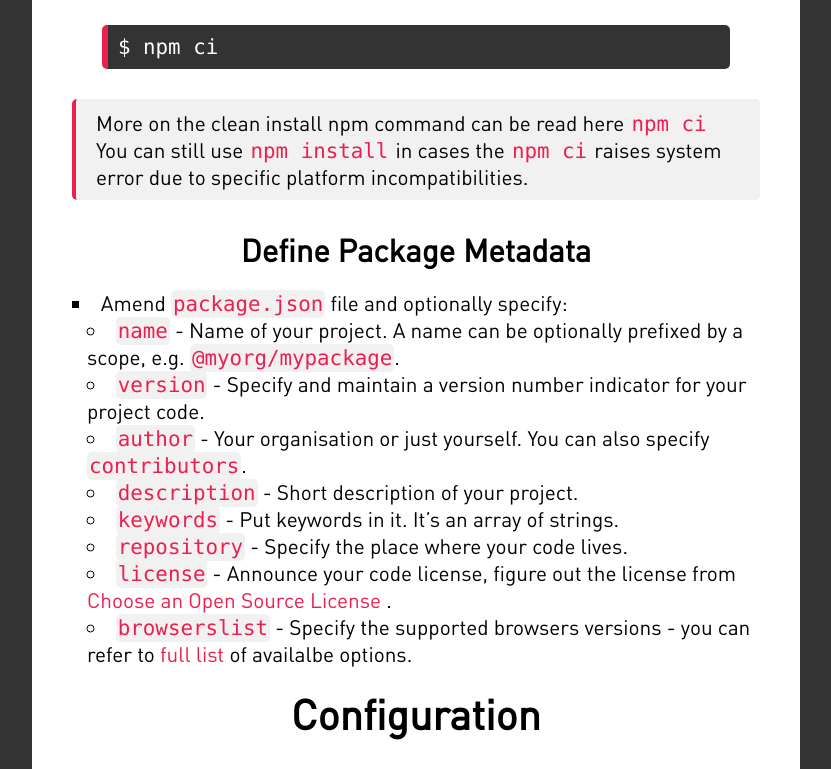
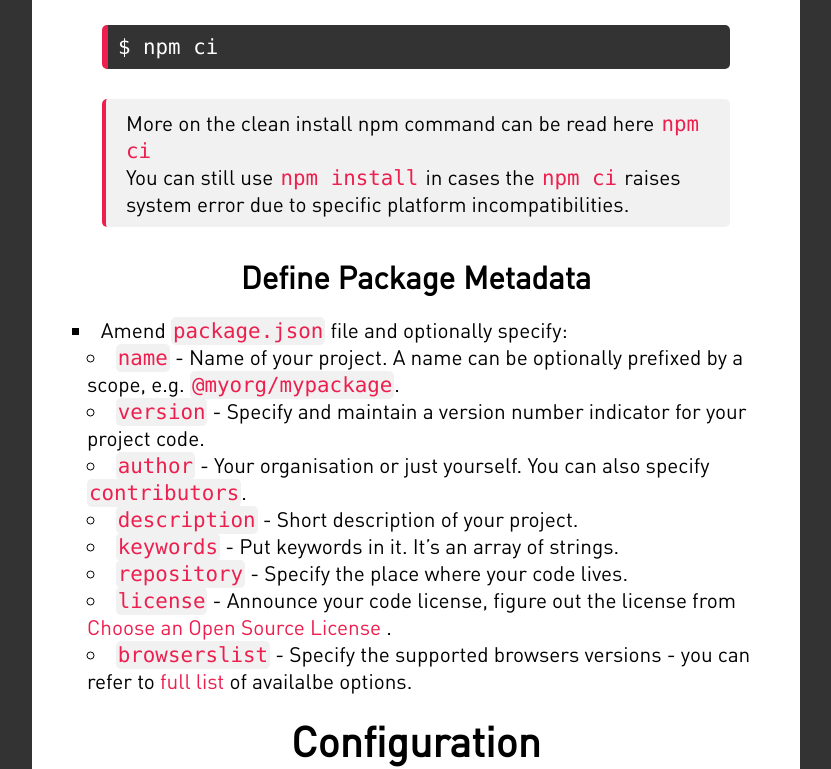
Before and after one commit to WeAreAthlon/frontend-webpack-boilerplate, a website built with webpack: page src/index.html in a window 1280 px wide. Shown: the part 6240-7009 px from the top of the page, without its empty margins (224-1055 px from the left). Built offline with nearby package versions, Linux system fonts and the light colour scheme.

Commit message:
Updates sass-loader to v16. Updates favicon. Minor demo page styling changes.

```diff
--- a/package.json
+++ b/package.json
@@ -49,7 +49,7 @@
     "postcss-loader": "^8.1.0",
     "prettier": "^3.7.4",
     "sass": "^1.50.1",
-    "sass-loader": "^14.1.0",
+    "sass-loader": "^16.0.6",
     "stylelint": "^16.26.1",
     "stylelint-config-standard-scss": "^16.0.0",
     "stylelint-scss": "^6.14.0",
--- a/src/scss/demo.scss
+++ b/src/scss/demo.scss
@@ -131,7 +131,7 @@ blockquote {
   background: vars.$light-gray;
   border-left: 4px solid vars.$link-color;
   border-radius: 5px;
-  margin: 10px 0;
+  margin: 10px 30px;
   padding: 10px 10px 10px 20px;
 }
 
```
Also changed, not shown: src/images/favicon.ico, 1 other file.
